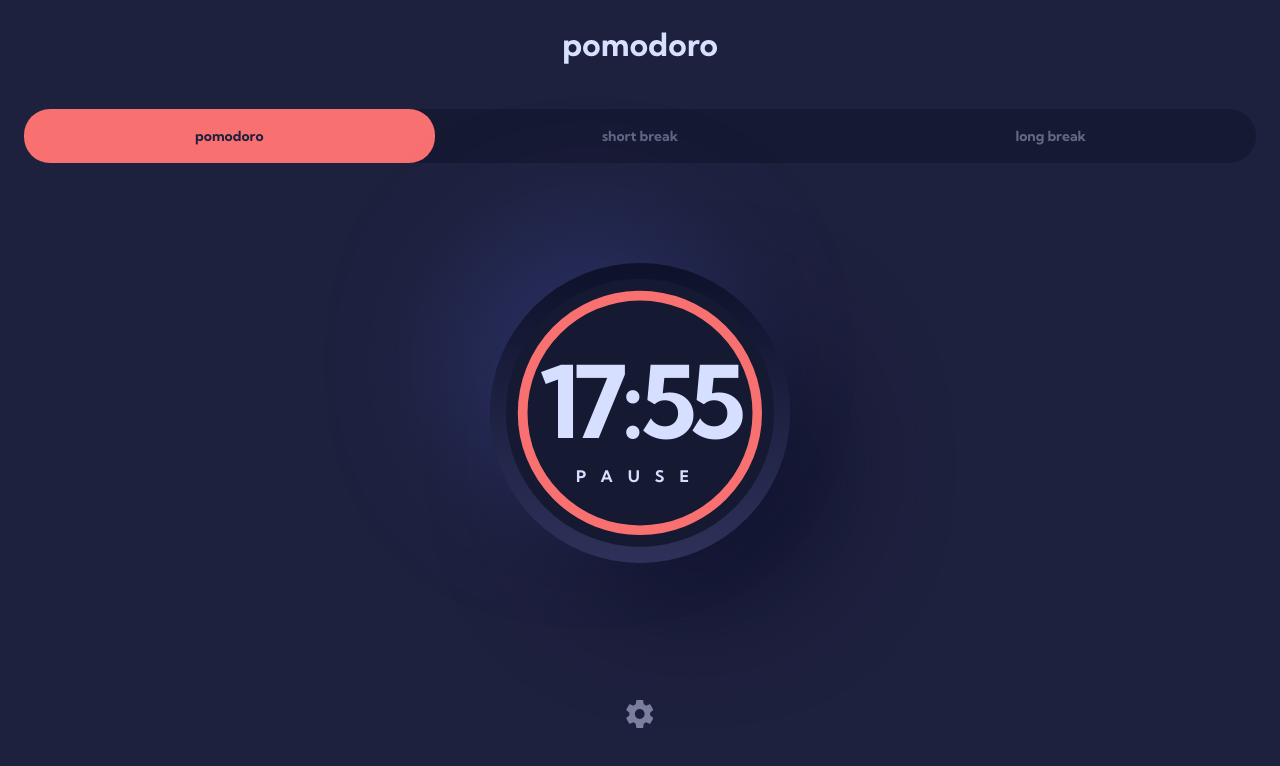
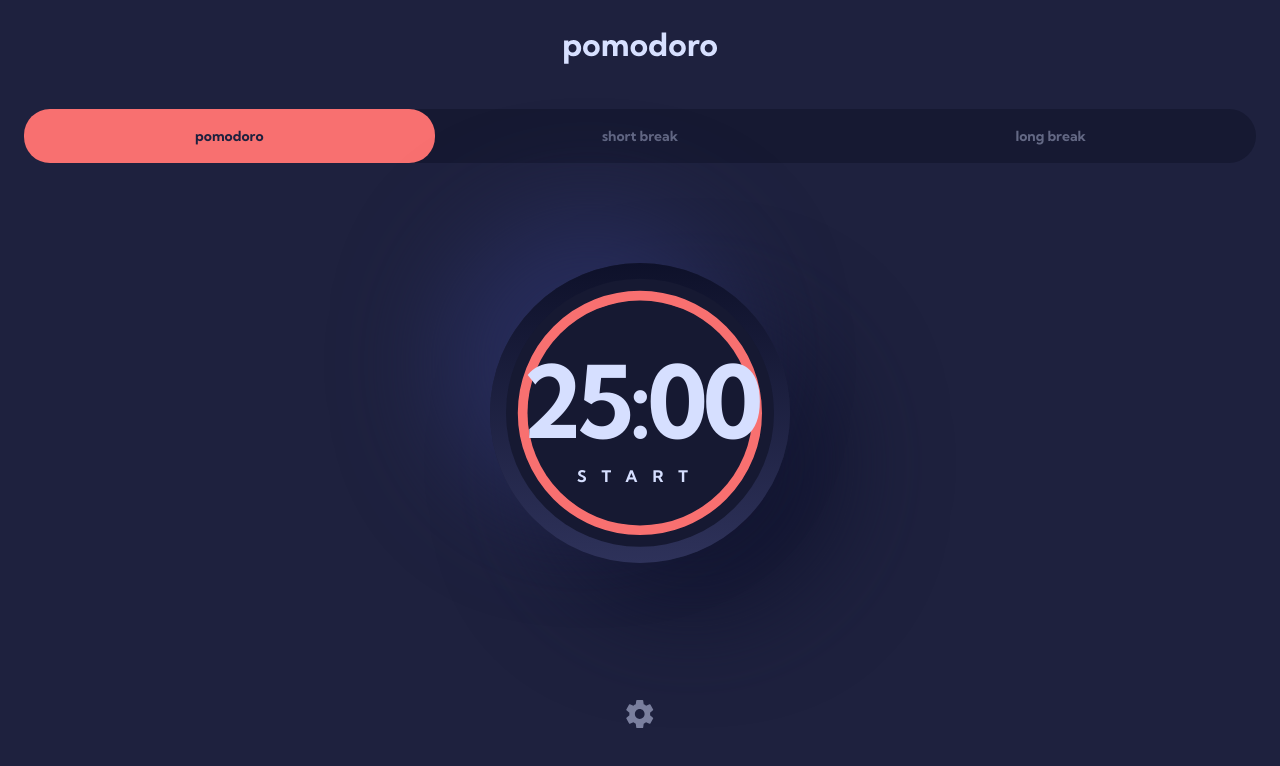
Before and after one commit to sophia-see/pomodoro-react, a React (Vite) app: page / in a window 1280 px wide. Shown: the top 766 px of the page. Built offline with nearby package versions, Linux system fonts and the light colour scheme.

Commit message:
added time settings function

```diff
--- a/src/App.tsx
+++ b/src/App.tsx
@@ -5,9 +5,9 @@ import Timer from './components/Timer/Timer';
 import Settings from './components/Settings/Settings';
 
 export enum Mode {
-  pomodoro = "pomodoro",
-  short_break = "short break",
-  long_break = "long break",
+  pomodoro = "pomodoro" as any,
+  short_break = "short break" as any,
+  long_break = "long break" as any,
 }
 
 export type SettingsType = {
@@ -53,6 +53,10 @@ function App() {
   const [colorSettings, setColorSettings] = React.useState<ColorType>(ColorType.RED);
 
   React.useEffect(() => {
+    console.log({ timeSettings })
+  }, [timeSettings])
+
+  React.useEffect(() => {
     document.documentElement.style.setProperty('--primary-font', FontValues[fontSettings]);
     document.documentElement.style.setProperty('--primary-color', ColorValues[colorSettings]);
   }, [fontSettings, colorSettings])
@@ -60,7 +64,7 @@ function App() {
   return (
     <>
       <Header currentMode={currentMode} setCurrentMode={setCurrentMode}/>
-      <Timer />
+      <Timer currentMode={currentMode} timeSettings={timeSettings}/>
       <Settings
         timeSettings={timeSettings}
         setTimeSettings={setTimeSettings}
--- a/src/components/Settings/Settings.tsx
+++ b/src/components/Settings/Settings.tsx
@@ -30,17 +30,24 @@ export default function Settings (props: SettingsProps) {
     const [tempFontSettings, setTempFontSettings] = React.useState(fontSettings);
     const [tempColorSettings, setTempColorSettings] = React.useState(colorSettings);
 
+    const onResetTemps = () => {
+        setTempTimeSettings(timeSettings);
+        setTempColorSettings(colorSettings);
+        setTempFontSettings(fontSettings);
+    }
+
     const onApplySettings = () => {
         setTimeSettings(tempTimeSettings);
         setFontSettings(tempFontSettings);
         setColorSettings(tempColorSettings);
+        setIsModalOpened(false);
     }
 
     const renderTimeSettings = (
         <div className={styles.setting_container}>
             <div className={styles.setting_title}>time (minutes)</div>
             <div className={styles.time_settings}>
-                {Object.entries(timeSettings).map(([key, value]) => {
+                {Object.entries(tempTimeSettings).map(([key, value]) => {
                     return (
                         <div className={styles.time_row}>
                             <div className={styles.time_label}>{key.replace("_"," ")}</div>
@@ -49,8 +56,15 @@ export default function Settings (props: SettingsProps) {
                                     type="number"
                                     name={key}
                                     id={key}
-                                    defaultValue={value}
+                                    value={value}
                                     className={styles.time_value}
+                                    onChange={(e) => {
+                                        console.log({num: e.target.value})
+                                        setTempTimeSettings((curr) => ({
+                                            ...curr,
+                                            [key]: e.target.value
+                                        }))
+                                    }}
                                 />
                                 <div className={styles.buttons}>
                                     <button className={styles.input_btn}>
@@ -111,7 +125,15 @@ export default function Settings (props: SettingsProps) {
     return (
         <>
             <div className={styles.container}>
-                <img className={styles.settings_icon} src={settingsIcon} alt="settings icon" onClick={() => setIsModalOpened(true)}/>
+                <img
+                    className={styles.settings_icon}
+                    src={settingsIcon}
+                    alt="settings icon"
+                    onClick={() => {
+                        setIsModalOpened(true);
+                        onResetTemps();
+                    }}
+                />
             </div>
             <div className={`${styles.modal_container} ${isModalOpened ? "" : styles.hidden}`}>
                 <div className={styles.modal}>
@@ -130,6 +152,5 @@ export default function Settings (props: SettingsProps) {
                 </div>
             </div>
         </>
-
     )
 }
--- a/src/components/Timer/Timer.tsx
+++ b/src/components/Timer/Timer.tsx
@@ -1,10 +1,23 @@
 import React from "react";
 import styles from "./Timer.module.scss"
+import { Mode, SettingsType } from "../../App";
 
-export default function Timer () {
-    const tempTime = 18;
-    const [timeLeft, setTimeLeft] = React.useState(60 * tempTime);
-    const [isPaused, setIsPaused] = React.useState(false);
+interface TimerProps {
+    currentMode: Mode;
+    timeSettings: SettingsType;
+}
+export default function Timer ({currentMode, timeSettings}: TimerProps) {
+    const currentModeKey = currentMode as unknown as keyof SettingsType;
+    const time = timeSettings[currentModeKey];
+    const [timeLeft, setTimeLeft] = React.useState(60 * time);
+    const [isStarted, setIsStarted] = React.useState(false);
+    const [isPaused, setIsPaused] = React.useState(true);
+
+    React.useEffect(() => {
+        setIsStarted(false);
+        setIsPaused(true);
+        setTimeLeft(60*time);
+    }, [currentMode, timeSettings])
 
     React.useEffect(() => {
         if (!isPaused && timeLeft > 0) {
@@ -20,7 +33,7 @@ export default function Timer () {
         const secs = seconds % 60;
         return `${String(minutes).padStart(2, "0")}:${String(secs).padStart(2, "0")}`;
     };
-    const progress = (timeLeft / (60 * tempTime)) * 100;
+    const progress = (timeLeft / (60 * time)) * 100;
 
     return (
         <div className={styles.container}>
@@ -37,8 +50,13 @@ export default function Timer () {
             </svg>
             <div className={styles.content}>
                 <div className={styles.timer}>{formatTime(timeLeft)}</div>
-                <button className={styles.btn} onClick={() => setIsPaused((prev) => !prev)}>
-                    {isPaused ? "RESUME" : "PAUSE"}
+                <button className={styles.btn} onClick={() => {
+                    if (!isStarted)
+                        setIsStarted(true);
+
+                    setIsPaused((prev) => !prev)
+                }}>
+                    {isPaused ? (isStarted ? "RESUME" : "START") : "PAUSE"}
                 </button>
             </div>
         </div>
```
